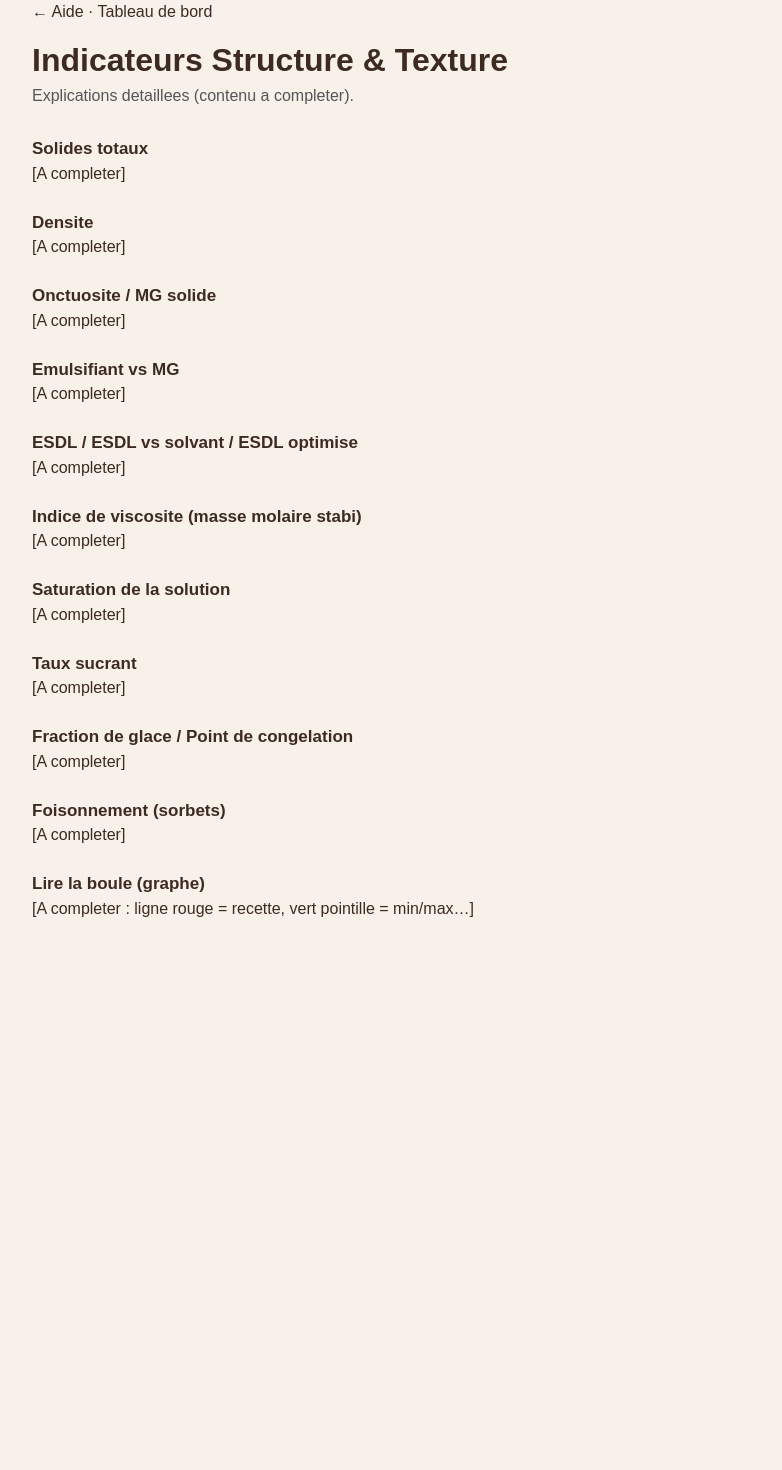
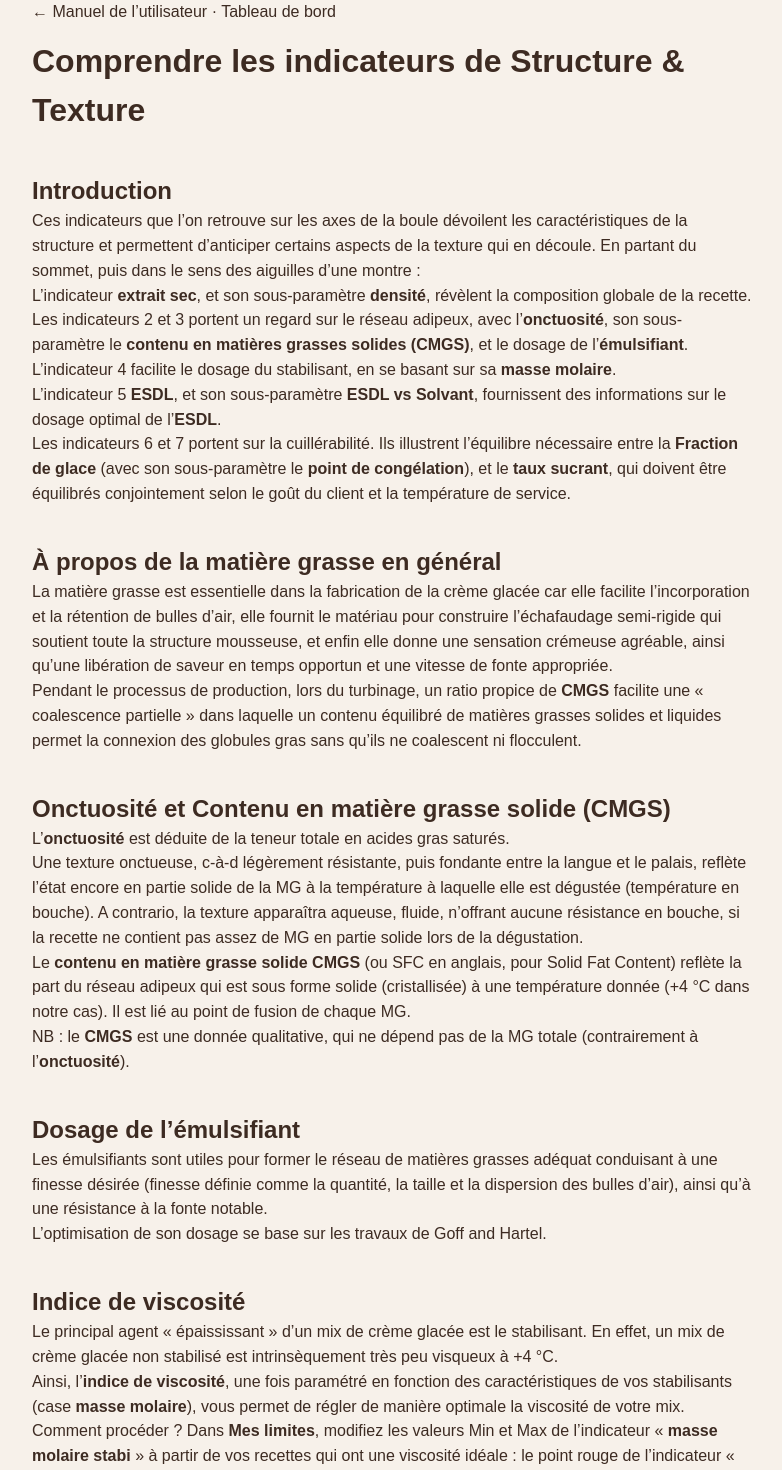
Before and after one commit to 11061969/Freitdomo, a Next.js app: page /aide/indicateurs in a window 1280 px wide. Shown: the part 40-1510 px from the top of the page, without its empty margins (248-1030 px from the left). Before the commit the page ends 1097 px from the top, so only its background shows below. Built offline with nearby package versions, Linux system fonts and the light colour scheme.

Commit message:
Revise indicators page with detailed explanations
Updated content and structure of the indicators page, enhancing clarity and adding detailed explanations for various indicators related to ice cream production.

```diff
--- a/app/aide/indicateurs/page.tsx
+++ b/app/aide/indicateurs/page.tsx
@@ -10,73 +10,134 @@ export default function IndicateursPage() {
         fontFamily: "sans-serif",
         maxWidth: 800,
         margin: "0 auto",
-        lineHeight: 1.5,
+        lineHeight: 1.55,
       }}
     >
       <p style={{ marginBottom: 12 }}>
-        <Link href="/aide">← Aide</Link>
+        <Link href="/aide">← Manuel de l’utilisateur</Link>
         {" · "}
         <Link href="/dashboard">Tableau de bord</Link>
       </p>
-      <h1>Indicateurs Structure &amp; Texture</h1>
-      <p style={{ color: "#555", marginBottom: 28 }}>
-        Explications detaillees (contenu a completer).
-      </p>
+      <h1>Comprendre les indicateurs de Structure & Texture</h1>
 
-      <section style={{ marginBottom: 24 }}>
-        <h2 style={{ fontSize: 17 }}>Solides totaux</h2>
-        <p>[A completer]</p>
+      <section style={{ marginTop: 36 }}>
+        <h2>Introduction</h2>
+        <p>
+          Ces indicateurs que l’on retrouve sur les axes de la boule dévoilent les caractéristiques de la structure et permettent d’anticiper certains aspects de la texture qui en découle. En partant du sommet, puis dans le sens des aiguilles d’une montre :
+        </p>
+        <p>
+          L’indicateur <strong>extrait sec</strong>, et son sous-paramètre <strong>densité</strong>, révèlent la composition globale de la recette.
+        </p>
+        <p>
+          Les indicateurs 2 et 3 portent un regard sur le réseau adipeux, avec l’<strong>onctuosité</strong>, son sous-paramètre le <strong>contenu en matières grasses solides (CMGS)</strong>, et le dosage de l’<strong>émulsifiant</strong>.
+        </p>
+        <p>L’indicateur 4 facilite le dosage du stabilisant, en se basant sur sa <strong>masse molaire</strong>.</p>
+        <p>
+          L’indicateur 5 <strong>ESDL</strong>, et son sous-paramètre <strong>ESDL vs Solvant</strong>, fournissent des informations sur le dosage optimal de l’<strong>ESDL</strong>.
+        </p>
+        <p>
+          Les indicateurs 6 et 7 portent sur la cuillérabilité. Ils illustrent l’équilibre nécessaire entre la <strong>Fraction de glace</strong> (avec son sous-paramètre le <strong>point de congélation</strong>), et le <strong>taux sucrant</strong>, qui doivent être équilibrés conjointement selon le goût du client et la température de service.
+        </p>
       </section>
 
-      <section style={{ marginBottom: 24 }}>
-        <h2 style={{ fontSize: 17 }}>Densite</h2>
-        <p>[A completer]</p>
+      <section style={{ marginTop: 36 }}>
+        <h2>À propos de la matière grasse en général</h2>
+        <p>
+          La matière grasse est essentielle dans la fabrication de la crème glacée car elle facilite l’incorporation et la rétention de bulles d’air, elle fournit le matériau pour construire l’échafaudage semi-rigide qui soutient toute la structure mousseuse, et enfin elle donne une sensation crémeuse agréable, ainsi qu’une libération de saveur en temps opportun et une vitesse de fonte appropriée.
+        </p>
+        <p>
+          Pendant le processus de production, lors du turbinage, un ratio propice de <strong>CMGS</strong> facilite une « coalescence partielle » dans laquelle un contenu équilibré de matières grasses solides et liquides permet la connexion des globules gras sans qu’ils ne coalescent ni flocculent.
+        </p>
       </section>
 
-      <section style={{ marginBottom: 24 }}>
-        <h2 style={{ fontSize: 17 }}>Onctuosite / MG solide</h2>
-        <p>[A completer]</p>
+      <section style={{ marginTop: 36 }}>
+        <h2>Onctuosité et Contenu en matière grasse solide (CMGS)</h2>
+        <p>L’<strong>onctuosité</strong> est déduite de la teneur totale en acides gras saturés.</p>
+        <p>
+          Une texture onctueuse, c-à-d légèrement résistante, puis fondante entre la langue et le palais, reflète l’état encore en partie solide de la MG à la température à laquelle elle est dégustée (température en bouche). A contrario, la texture apparaîtra aqueuse, fluide, n’offrant aucune résistance en bouche, si la recette ne contient pas assez de MG en partie solide lors de la dégustation.
+        </p>
+        <p>
+          Le <strong>contenu en matière grasse solide CMGS</strong> (ou SFC en anglais, pour Solid Fat Content) reflète la part du réseau adipeux qui est sous forme solide (cristallisée) à une température donnée (+4 °C dans notre cas). Il est lié au point de fusion de chaque MG.
+        </p>
+        <p>NB : le <strong>CMGS</strong> est une donnée qualitative, qui ne dépend pas de la MG totale (contrairement à l’<strong>onctuosité</strong>).</p>
       </section>
 
-      <section style={{ marginBottom: 24 }}>
-        <h2 style={{ fontSize: 17 }}>Emulsifiant vs MG</h2>
-        <p>[A completer]</p>
+      <section style={{ marginTop: 36 }}>
+        <h2>Dosage de l’émulsifiant</h2>
+        <p>
+          Les émulsifiants sont utiles pour former le réseau de matières grasses adéquat conduisant à une finesse désirée (finesse définie comme la quantité, la taille et la dispersion des bulles d’air), ainsi qu’à une résistance à la fonte notable.
+        </p>
+        <p>L’optimisation de son dosage se base sur les travaux de Goff and Hartel.</p>
       </section>
 
-      <section style={{ marginBottom: 24 }}>
-        <h2 style={{ fontSize: 17 }}>ESDL / ESDL vs solvant / ESDL optimise</h2>
-        <p>[A completer]</p>
+      <section style={{ marginTop: 36 }}>
+        <h2>Indice de viscosité</h2>
+        <p>
+          Le principal agent « épaississant » d’un mix de crème glacée est le stabilisant. En effet, un mix de crème glacée non stabilisé est intrinsèquement très peu visqueux à +4 °C.
+        </p>
+        <p>
+          Ainsi, l’<strong>indice de viscosité</strong>, une fois paramétré en fonction des caractéristiques de vos stabilisants (case <strong>masse molaire</strong>), vous permet de régler de manière optimale la viscosité de votre mix.
+        </p>
+        <p>
+          Comment procéder ? Dans <strong>Mes limites</strong>, modifiez les valeurs Min et Max de l’indicateur « <strong>masse molaire stabi</strong> » à partir de vos recettes qui ont une viscosité idéale : le point rouge de l’indicateur « <strong>indice de viscosité</strong> » doit être à égale distance des limites Min et Max.
+        </p>
       </section>
 
-      <section style={{ marginBottom: 24 }}>
-        <h2 style={{ fontSize: 17 }}>Indice de viscosite (masse molaire stabi)</h2>
-        <p>[A completer]</p>
+      <section style={{ marginTop: 36 }}>
+        <h2>ESDL / ESDL vs solvant / ESDL optimisé</h2>
+        <p>
+          Ces indicateurs fournissent des informations sur la solubilité de la solution (mix), sur le risque de cristallisation du lactose, et sur l’optimisation de l’<strong>ESDL</strong>.
+        </p>
       </section>
 
-      <section style={{ marginBottom: 24 }}>
-        <h2 style={{ fontSize: 17 }}>Saturation de la solution</h2>
-        <p>[A completer]</p>
+      <section style={{ marginTop: 36 }}>
+        <h2>Saturation de la solution</h2>
+        <p>
+          Cet indicateur considère le mix en cours de pasteurisation (avant d’ajouter les fruits par exemple pour un sorbet). Il compare la solubilité des ingrédients en poudre avec le solvant disponible total (eau, lait, lait de soja, etc.).
+        </p>
       </section>
 
-      <section style={{ marginBottom: 24 }}>
-        <h2 style={{ fontSize: 17 }}>Taux sucrant</h2>
-        <p>[A completer]</p>
+      <section style={{ marginTop: 36 }}>
+        <h2>Cuillérabilité</h2>
+        <p>Cette caractéristique est bien sûr un critère éminemment important pour le glacier.</p>
+        <p>
+          Nous savons que la crème glacée est unique en ce sens qu’elle est le seul aliment composé principalement d’eau ({"> 50 %"}) qui peut être consommé à −18 °C, alors qu’habituellement à cette température l’eau est à l’état solide.
+        </p>
+        <p>
+          Ainsi, lorsque l’on déguste une crème glacée, sa texture moelleuse nous apparaît comme un état particulier de la matière, ni trop dur ni trop mou, ce qui revient à dire un peu dur ET un peu mou à la fois. En fait, cette texture souple au premier contact, puis fondante en bouche, se base sur ces deux conditions combinées, avec une partie du produit dans un état solide ET une autre partie dans un état liquide.
+        </p>
+        <p>
+          Cet état combiné, à la fois solide et liquide repose principalement sur l’état de la phase aqueuse, et plus particulièrement sur une proportion adéquate entre la quantité d’eau congelée (ce qui est dur) et la quantité d’eau liquide (ce qui est mou) à une température donnée.
+        </p>
       </section>
 
-      <section style={{ marginBottom: 24 }}>
-        <h2 style={{ fontSize: 17 }}>Fraction de glace / Point de congelation</h2>
-        <p>[A completer]</p>
+      <section style={{ marginTop: 36 }}>
+        <h2>Fraction de glace / point de congélation</h2>
+        <p>
+          Le ratio <strong>Fraction de glace</strong> représente ainsi la quantité d’eau congelée par rapport à la quantité d’eau totale, et c’est lui qui nous servira de guide dans la recherche d’une cuillérabilité désirée dans le cas de chacun.
+        </p>
+        <p>
+          Cette notion de <strong>fraction de glace</strong> n’implique pas qu’il existe une valeur spécifique idéale à atteindre. Par contre son intérêt pratique est réel car c’est un marqueur précis de la dureté d’une recette, qui plus est cohérent sur un large éventail de formulations et de températures de service. Ainsi, lorsque vous aurez identifié votre <strong>fraction de glace</strong> propice à partir des parfums qui se travaillent idéalement dans votre cas, alors toutes vos recettes suivantes auront ce même standard du premier coup : droit au but donc !
+        </p>
+        <p>
+          Le <strong>point de congélation</strong> quant à lui est calculé par la méthode de la molalité car il est une propriété colligative d’une solution, c-à-d que cette propriété dépend du nombre de particules (moles) de soluté dans la solution.
+        </p>
+        <p>
+          Notez que lors de la production, dans la turbine, de l’eau commencera à cristalliser (devenir solide) dès que la température atteindra le <strong>point de congélation</strong>. À partir de là, à mesure que la température baisse et que plus d’eau est congelée, moins d’eau est disponible et la concentration de la solution augmente, abaissant à son tour le <strong>point de congélation</strong>.
+        </p>
       </section>
 
-      <section style={{ marginBottom: 24 }}>
-        <h2 style={{ fontSize: 17 }}>Foisonnement (sorbets)</h2>
-        <p>[A completer]</p>
+      <section style={{ marginTop: 36 }}>
+        <h2>Foisonnement (sorbets)</h2>
+        <p>
+          Il s’agit d’un « <strong>foisonnement recommandé</strong> », afin d’assurer une texture convenable, ni trop lourde ni trop légère. Sa détermination se base sur la composition de la recette.
+        </p>
       </section>
 
-      <section style={{ marginBottom: 24 }}>
-        <h2 style={{ fontSize: 17 }}>Lire la boule (graphe)</h2>
+      <section style={{ marginTop: 36 }}>
+        <h2>Lecture du graphe</h2>
         <p>
-          [A completer : ligne rouge = recette, vert pointille = min/max…]
+          Le graphe permet de visualiser en un instant les caractéristiques essentielles d’une recette. C’est un outil visuel et intuitif qui dévoile en temps réel l’impact du dosage des ingrédients sur les contours du produit final, et vous permet ainsi d’aller droit au but lors de la création de vos recettes.
         </p>
       </section>
     </main>
```
